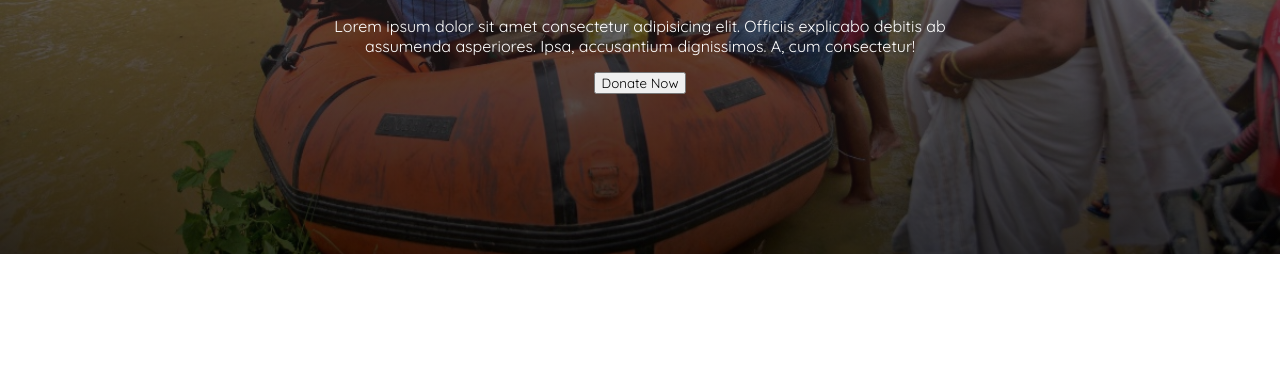
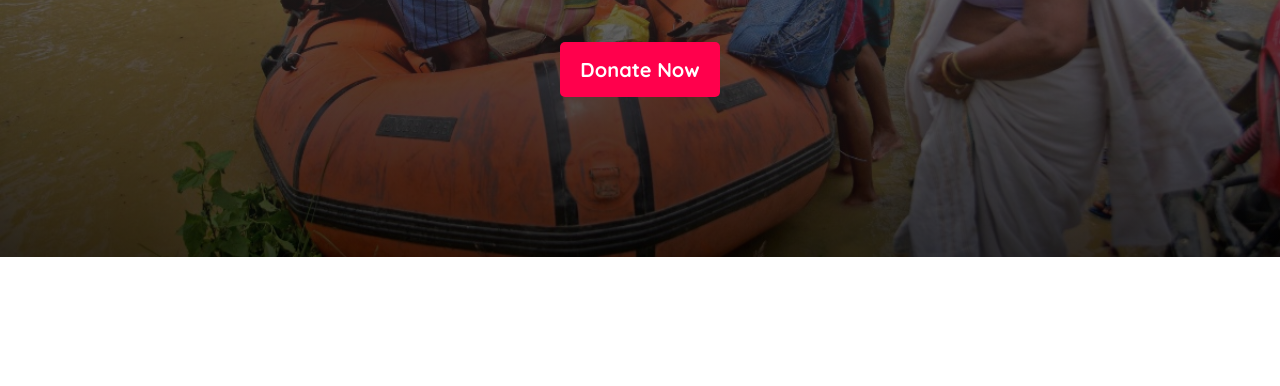
Before and after one commit to prodipdev/donate-today, a plain HTML site: page index.html in a window 1280 px wide. Shown: the part 414-800 px from the top of the page. Drawn offline with Linux system fonts and the light colour scheme.

Commit message:
Complete Header Section

```diff
--- a/index.html
+++ b/index.html
@@ -4,7 +4,7 @@
     <meta charset="UTF-8">
     <meta http-equiv="X-UA-Compatible" content="IE=edge">
     <meta name="viewport" content="width=device-width, initial-scale=1.0">
-    <link rel="preconnect" href="https://fonts.googleapis.com"><link rel="preconnect" href="https://fonts.gstatic.com" crossorigin><link href="https://fonts.googleapis.com/css2?family=Baloo+2:wght@500&family=Fira+Code&family=Quicksand&display=swap" rel="stylesheet">
+    <link rel="preconnect" href="https://fonts.googleapis.com"><link rel="preconnect" href="https://fonts.gstatic.com" crossorigin><link href="https://fonts.googleapis.com/css2?family=Baloo+2:wght@500&family=Fira+Code&family=Quicksand:wght@400;700&display=swap" rel="stylesheet">
     <link rel="stylesheet" href="style/style.css">
     <title>Donate Today</title>
 </head>
@@ -12,11 +12,9 @@
 <!-- Start Header Secation -->
 <header>
     <section>
-        <h1>Let's Help Those Who Are More In Need</h1>
-        <p>
-            Lorem ipsum dolor sit amet consectetur adipisicing elit. Officiis explicabo debitis ab assumenda asperiores. Ipsa, accusantium dignissimos. A, cum consectetur!
-        </p>
-        <button>Donate Now</button>
+    <h1>Let's Help Those Who Are More In Need</h1>
+    <p class="primary-para">Lorem ipsum dolor sit amet consectetur adipisicing elit. Officiis explicabo debitis ab assumenda asperiores. Ipsa, accusantium dignissimos. A, cum consectetur!</p>
+    <button class="primary-btn">Donate Now</button>
     </section>
 </header>
 </body>
--- a/style/style.css
+++ b/style/style.css
@@ -1,10 +1,22 @@
 * {
     font-family: 'Quicksand', sans-serif;
+    margin: 0;
 }
 body {
     max-width: 1440px;
     margin: 0 auto;
 }
+.primary-btn {
+    margin-top: 45px;
+    background-color: #ff004c;
+    padding: 15px 20px;
+    font-size: 20px;
+    font-weight: 600;
+    color: #FFFFFF;
+    border-style: none;
+    border-radius: 5px;
+}
+
 /* Start Header Style */
 header {
     color: white;
@@ -17,11 +29,16 @@ header {
     text-align: center;
 }
 header section {
-    padding: 160px 200px;
+    padding: 160px 300px;
 }
 header h1 {
+    font-weight: 700;
     font-size: 65px;
 }
 header p {
-    padding: 0 110px;
+    padding: 20px 100px 0;
+    font-size: 18px;
+    font-weight: 400;
+    color: #FFFFFF;
 }
+/* End Header Section */
```
